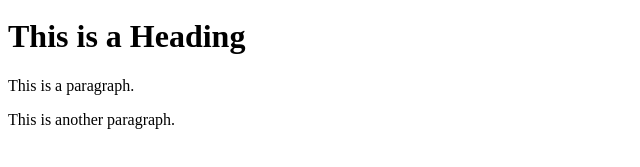
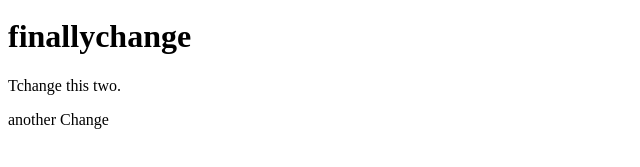
Before and after one commit to ghilsam/my-website-oops, a plain HTML site: page index.html in a window 1280 px wide. Shown: the part 29-196 px from the top of the page, without its empty margins (0-640 px from the left). Drawn offline with Linux system fonts and the light colour scheme.

Commit message:
third commit

```diff
--- a/index.html
+++ b/index.html
@@ -12,9 +12,9 @@
    <img src="img_la.jpg" alt="LA" style="width:100%">
 
  <div class="">
-  <h1>This is a Heading</h1>
-  <p>This is a paragraph.</p>
-  <p>This is another paragraph.</p>
+  <h1>finallychange</h1>
+  <p>Tchange this two.</p>
+  <p>another Change</p>
  </div>
 
 </body>
```
